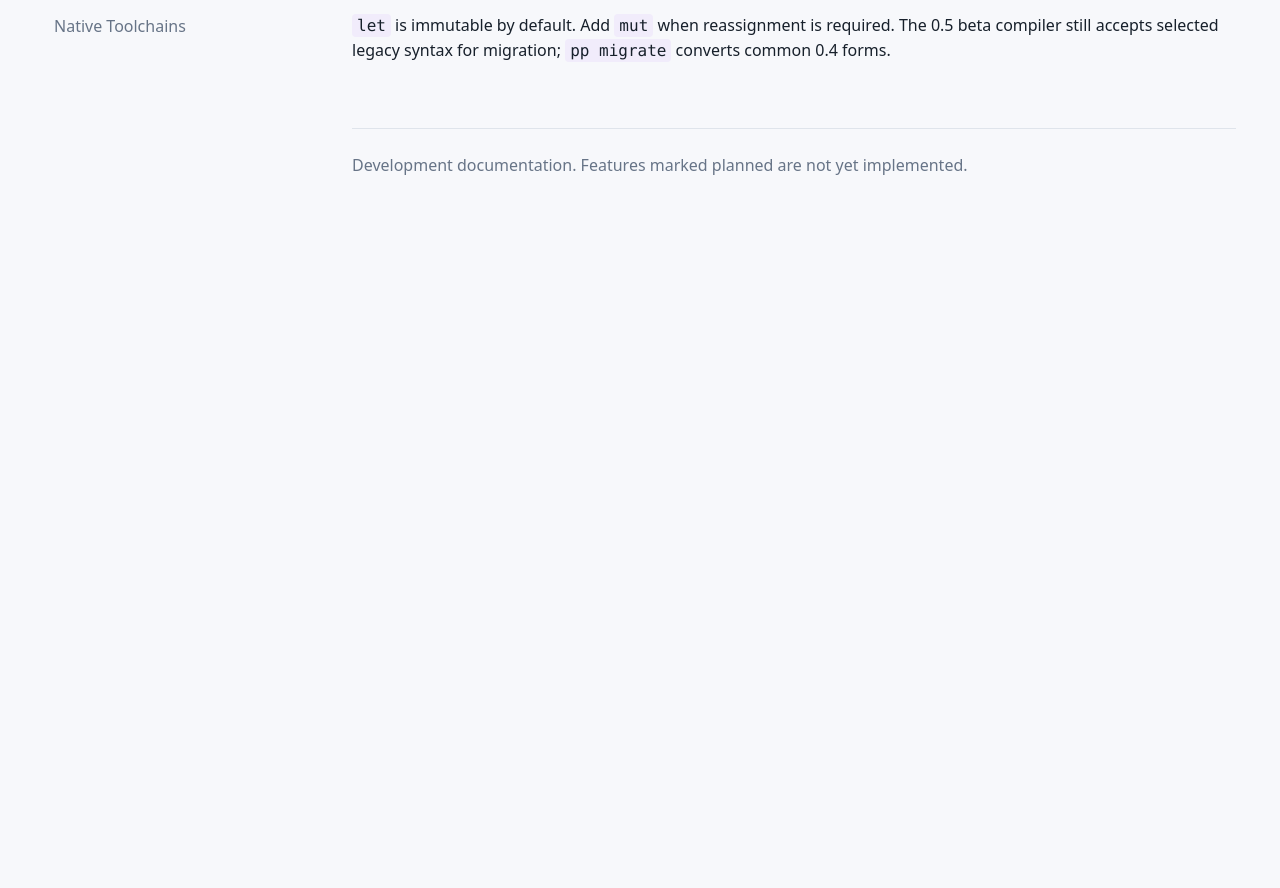
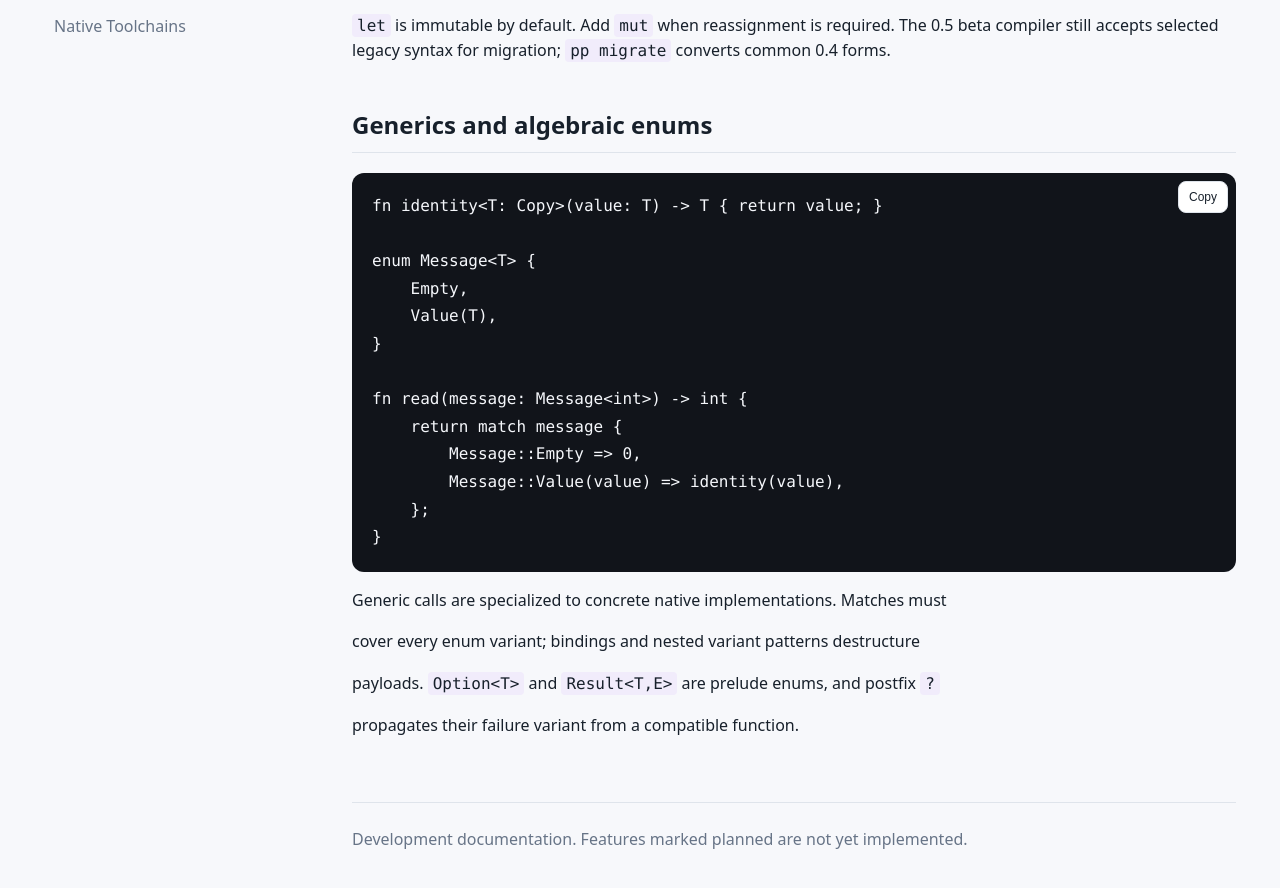
Before and after one commit to pumpumlang/punpun-docs, a plain HTML site: page language.html in a window 1280 px wide. Shown: the part 614-1502 px from the top of the page. Before the commit the page ends 848 px from the top, so only its background shows below. Drawn offline with Linux system fonts and the light colour scheme.

Commit message:
Publish PunPun 0.6.0-dev.3 documentation

```diff
--- a/language.html
+++ b/language.html
@@ -1,5 +1,5 @@
-<!doctype html><html lang="en"><head><meta charset="utf-8"><meta name="viewport" content="width=device-width,initial-scale=1"><meta name="description" content="PunPun 0.6.0-dev.1 language documentation"><title>Language Basics · PunPun</title><link rel="stylesheet" href="assets/site.css"></head><body><header><a class="brand" href="index.html"><img src="assets/punpun-mark.svg" alt="PunPun">PunPun <span>0.6.0-dev.1</span></a><div class="head-actions"><input id="search" placeholder="Search docs…" aria-label="Search documentation"><button id="theme" aria-label="Toggle theme">◐</button></div></header><div class="layout"><aside><nav><a href="async.html">Async and await</a><a href="errors.html">Compiler Errors</a><a href="getting-started.html">Getting Started</a><a href="gui.html">GUI</a><a href="index.html">PunPun</a><a href="injection.html">Foreign Injection</a><a href="json.html">JSON</a><a href="language.html">Language Basics</a><a href="memory.html">Native Memory</a><a href="objects.html">Objects, Structs, and Contracts</a><a href="packages.html">Packages and PPX</a><a href="performance.html">Performance</a><a href="requests.html">HTTP Requests</a><a href="self-hosting.html">Self-hosting Compiler</a><a href="toolchains.html">Native Toolchains</a></nav><div id="results"></div></aside><main><h1>Language Basics</h1>
-<p>PunPun 0.5 uses structured braces and semicolons while retaining distinctive entry/import vocabulary.</p>
+<!doctype html><html lang="en"><head><meta charset="utf-8"><meta name="viewport" content="width=device-width,initial-scale=1"><meta name="description" content="PunPun 0.6.0-dev.3 language documentation"><title>Language Basics · PunPun</title><link rel="stylesheet" href="assets/site.css"></head><body><header><a class="brand" href="index.html"><img src="assets/punpun-mark.svg" alt="PunPun">PunPun <span>0.6.0-dev.3</span></a><div class="head-actions"><input id="search" placeholder="Search docs…" aria-label="Search documentation"><button id="theme" aria-label="Toggle theme">◐</button></div></header><div class="layout"><aside><nav><a href="async.html">Async and await</a><a href="errors.html">Compiler Errors</a><a href="getting-started.html">Getting Started</a><a href="gui.html">GUI</a><a href="index.html">PunPun</a><a href="injection.html">Foreign Injection</a><a href="json.html">JSON</a><a href="language.html">Language Basics</a><a href="memory.html">Native Memory</a><a href="objects.html">Objects, Structs, and Contracts</a><a href="packages.html">Packages and PPX</a><a href="performance.html">Performance</a><a href="requests.html">HTTP Requests</a><a href="self-hosting.html">Self-hosting Compiler</a><a href="toolchains.html">Native Toolchains</a></nav><div id="results"></div></aside><main><h1>Language Basics</h1>
+<p>PunPun 0.6 development uses structured braces and semicolons while retaining distinctive entry/import vocabulary.</p>
 <div class="code-wrap"><button class="copy" aria-label="Copy code">Copy</button><pre><code class="language-punpun">bring std::math;
 
 fn twice(value: i64) -&gt; i64 {
@@ -13,4 +13,22 @@ launch {
     }
     say(total);
 }</code></pre></div>
-<p><code>let</code> is immutable by default. Add <code>mut</code> when reassignment is required. The 0.5 beta compiler still accepts selected legacy syntax for migration; <code>pp migrate</code> converts common 0.4 forms.</p><footer>Development documentation. Features marked planned are not yet implemented.</footer></main></div><script src="assets/site.js"></script></body></html>
+<p><code>let</code> is immutable by default. Add <code>mut</code> when reassignment is required. The 0.5 beta compiler still accepts selected legacy syntax for migration; <code>pp migrate</code> converts common 0.4 forms.</p>
+<h2>Generics and algebraic enums</h2>
+<div class="code-wrap"><button class="copy" aria-label="Copy code">Copy</button><pre><code class="language-punpun">fn identity&lt;T: Copy&gt;(value: T) -&gt; T { return value; }
+
+enum Message&lt;T&gt; {
+    Empty,
+    Value(T),
+}
+
+fn read(message: Message&lt;int&gt;) -&gt; int {
+    return match message {
+        Message::Empty =&gt; 0,
+        Message::Value(value) =&gt; identity(value),
+    };
+}</code></pre></div>
+<p>Generic calls are specialized to concrete native implementations. Matches must</p>
+<p>cover every enum variant; bindings and nested variant patterns destructure</p>
+<p>payloads. <code>Option&lt;T&gt;</code> and <code>Result&lt;T,E&gt;</code> are prelude enums, and postfix <code>?</code></p>
+<p>propagates their failure variant from a compatible function.</p><footer>Development documentation. Features marked planned are not yet implemented.</footer></main></div><script src="assets/site.js"></script></body></html>
```
Also changed, not shown: async.html (+1 -1 lines), errors.html (+1 -1 lines), getting-started.html (+1 -1 lines), gui.html (+1 -1 lines), index.html (+3 -3 lines), injection.html (+1 -1 lines), json.html (+1 -1 lines), memory.html (+1 -1 lines), objects.html (+1 -1 lines), packages.html (+1 -1 lines), performance.html (+1 -1 lines), requests.html (+1 -1 lines), search.json (+1 -1 lines), self-hosting.html (+1 -1 lines), 1 more files.
